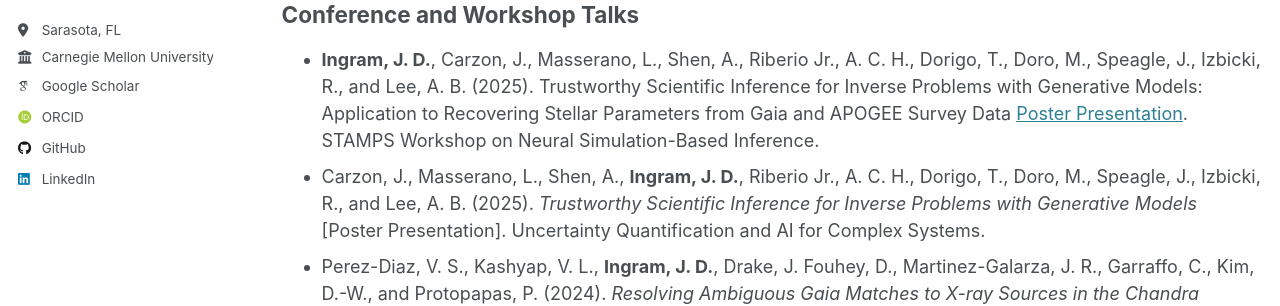
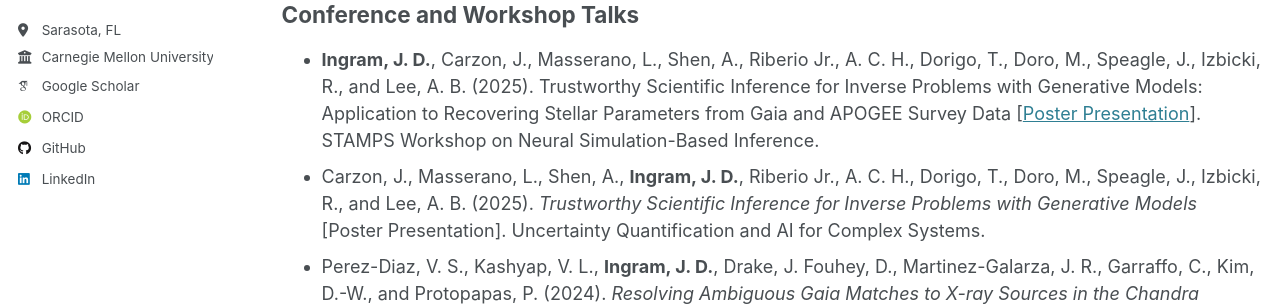
Before and after one commit to Joshuaingram/joshuaingram.github.io, a Jekyll site: the page built from _pages/presentations.md, in a window 1280 px wide and 900 px high. Shown: the part 322-628 px from the top of the window. Built offline with Jekyll 4.4.1, drawn with Linux system fonts in a browser that asks for light colours; some web fonts are replaced.

Commit message:
add brackets

```diff
--- a/_pages/presentations.md
+++ b/_pages/presentations.md
@@ -11,7 +11,7 @@ Invited Talks
 
 Conference and Workshop Talks
 ------
-* **Ingram, J. D.**, Carzon, J., Masserano, L., Shen, A., Riberio Jr., A. C. H., Dorigo, T., Doro, M., Speagle, J., Izbicki, R., and Lee, A. B. (2025). Trustworthy Scientific Inference for Inverse Problems with Generative Models: Application to Recovering Stellar Parameters from Gaia and APOGEE Survey Data [Poster Presentation](https://www.cmu.edu/dietrich/statistics-datascience/stamps/workshop/posters.html). STAMPS Workshop on Neural Simulation-Based Inference.
+* **Ingram, J. D.**, Carzon, J., Masserano, L., Shen, A., Riberio Jr., A. C. H., Dorigo, T., Doro, M., Speagle, J., Izbicki, R., and Lee, A. B. (2025). Trustworthy Scientific Inference for Inverse Problems with Generative Models: Application to Recovering Stellar Parameters from Gaia and APOGEE Survey Data [[Poster Presentation](https://www.cmu.edu/dietrich/statistics-datascience/stamps/workshop/posters.html)]. STAMPS Workshop on Neural Simulation-Based Inference.
 * Carzon, J., Masserano, L., Shen, A., **Ingram, J. D.**, Riberio Jr., A. C. H., Dorigo, T., Doro, M., Speagle, J., Izbicki, R., and Lee, A. B. (2025). *Trustworthy Scientific Inference for Inverse Problems with Generative Models* [Poster Presentation]. Uncertainty Quantification and AI for Complex Systems.
 * Perez-Diaz, V. S., Kashyap, V. L., **Ingram, J. D.**, Drake, J. Fouhey, D., Martinez-Galarza, J. R., Garraffo, C., Kim, D.-W., and Protopapas, P. (2024). *Resolving Ambiguous Gaia Matches to X-ray Sources in the Chandra Source Catalog Using Machine Learning* [Poster Presentation]. American Astronomical Society 245th Meeting.
 * Perez-Diaz , V. S., **Ingram, J. D.**, Kashyap, V. L., Kim, D.-W., Martinez-Galarza, J. R., and Protopapas, P. (2024). *Exploring Astronomical Catalog Crossmatching with Machine Learning* [Poster Presentation]. NSF AI Institute for Artificial Intelligence and Fundamental Interactions 2024 Summer Workshop.
```
